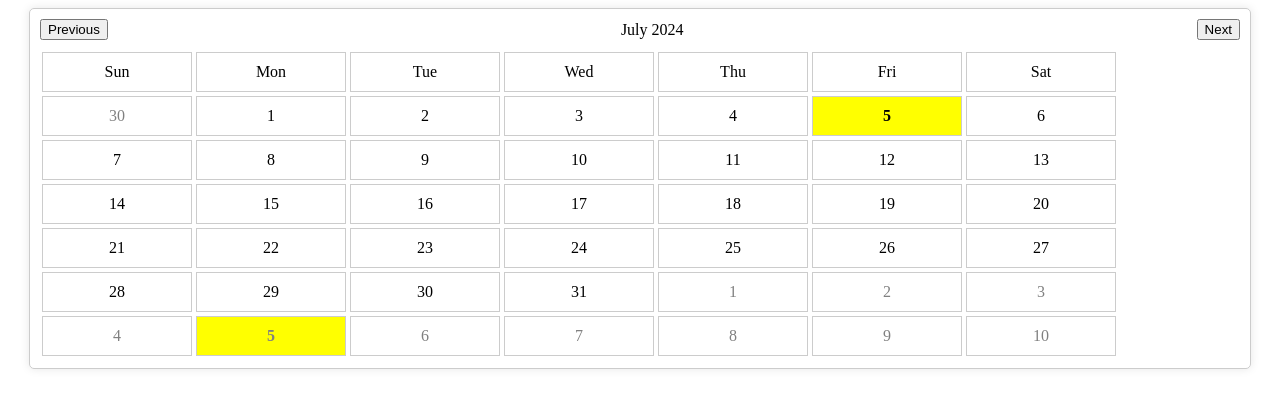
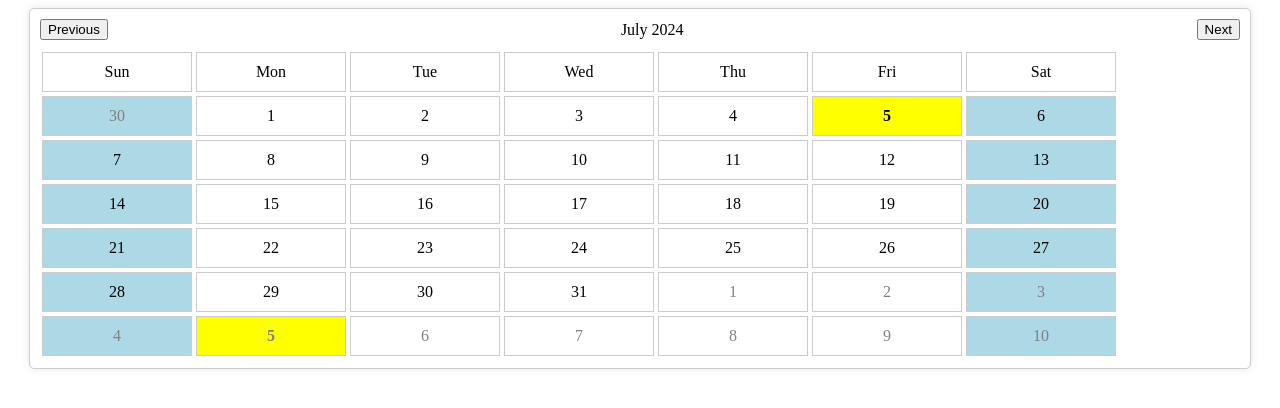
Before and after one commit to ranjithkumarravikumar52/angular18-sandbox, an Angular app: page / in a window 1280 px wide. Shown: the top 408 px of the page. Built offline with nearby package versions, Linux system fonts and the light colour scheme.

Commit message:
calendar should have dynamic styling for weekends

```diff
--- a/src/app/calendar/calendar.component.css
+++ b/src/app/calendar/calendar.component.css
@@ -45,3 +45,7 @@
 .other-month {
   color: grey;
 }
+
+.weekend {
+  background-color: lightblue;
+}
--- a/src/app/calendar/calendar.component.html
+++ b/src/app/calendar/calendar.component.html
@@ -13,6 +13,7 @@
       [class.today]="isToday(calendarDate.date)"
       [class.current-month]="calendarDate.currentMonth"
       [class.other-month]="!calendarDate.currentMonth"
+      [class.weekend]="calendarDate.isWeekend"
     >
       {{ calendarDate.date }}
     </div>
--- a/src/app/calendar/calendar.component.ts
+++ b/src/app/calendar/calendar.component.ts
@@ -60,19 +60,21 @@
     const firstDayOfMonth: number = new Date(currentYear, currentMonth, 1).getDay();
     for (let i: number = 0; i < firstDayOfMonth; i++) {
       const prevDate: Date = new Date(currentYear, currentMonth, -i);
-      dates.unshift({ date: prevDate.getDate(), currentMonth: false});
+      dates.unshift({ date: prevDate.getDate(), currentMonth: false, isWeekend: prevDate.getDay() === 0 || prevDate.getDay() === 6 });
     }
 
     // Fill current month's dates
     const daysInMonth: number = new Date(currentYear, currentMonth + 1, 0).getDate();
     for (let i: number = 1; i <= daysInMonth; i++) {
-      dates.push({date: i, currentMonth: true});
+       const date = new Date(currentYear, currentMonth, i);
+       dates.push({ date: i, currentMonth: true, isWeekend: date.getDay() === 0 || date.getDay() === 6 });
     }
 
     // Fill next month's dates
     const remainingDays: number = 42 - dates.length;
     for (let i: number = 1; i <= remainingDays; i++) {
-      dates.push({ date: i, currentMonth: false });
+      const nextDate: Date = new Date(currentYear, currentMonth + 1, i);
+      dates.push({ date: i, currentMonth: false, isWeekend: nextDate.getDay() === 0 || nextDate.getDay() === 6 });
     }
 
     // return output
--- a/src/app/models/calendar-date.model.ts
+++ b/src/app/models/calendar-date.model.ts
@@ -1,4 +1,5 @@
 export interface CalendarDate {
   date: number;
   currentMonth: boolean;
+  isWeekend?: boolean;
 }
```
Also changed, not shown: 1 other file (tests, documents, lock files or other folders).
